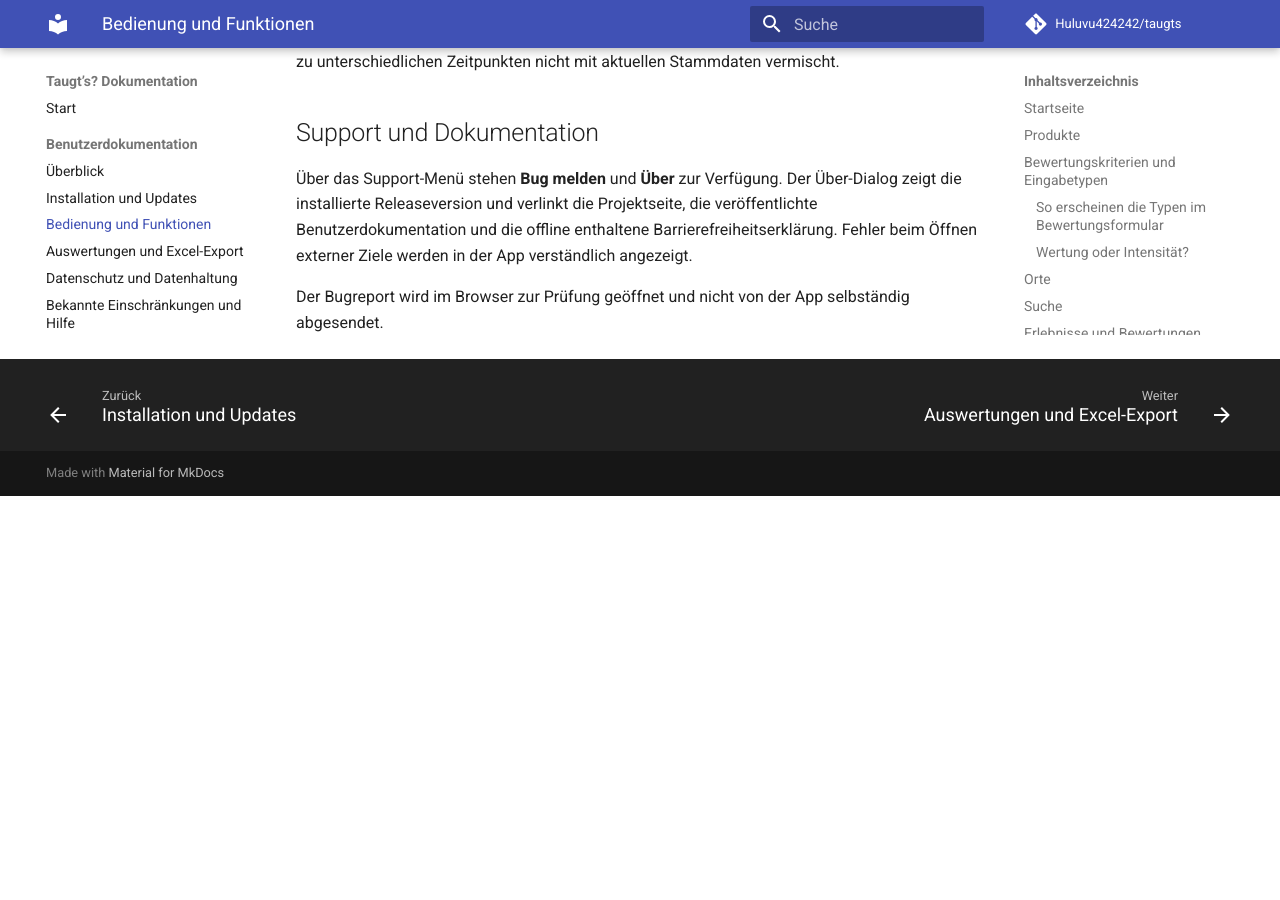
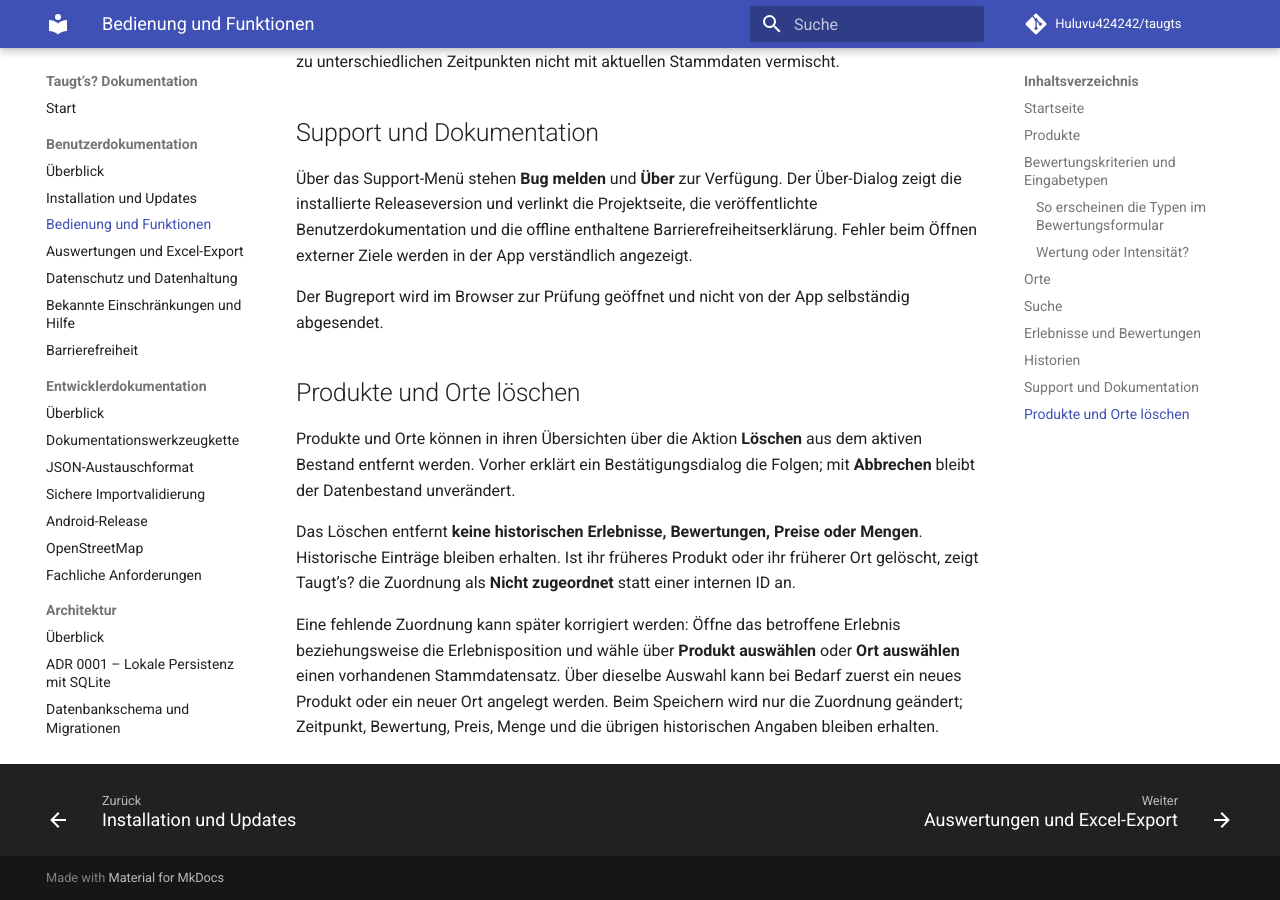
Before and after one commit to Huluvu424242/taugts, an MkDocs documentation site: the page built from docs/benutzer/bedienung.md, in a window 1280 px wide and 900 px high, scrolled down 3920 px. Built offline with MkDocs 1.6.1 and Material for MkDocs 9.7.7, drawn with Linux system fonts in a browser that asks for light colours; comment, search, counter and statistics services are not loaded; before the commit the page ends 4416 px from its top, so only the background shows below that.

Commit message:
Story #217: Löschung und Neuzuordnung dokumentieren

```diff
--- a/docs/benutzer/bedienung.md
+++ b/docs/benutzer/bedienung.md
@@ -82,3 +82,12 @@ Produkt- und Ortsverläufe zeigen historische Bewertungen mit Einzelwerten sowie
 Über das Support-Menü stehen **Bug melden** und **Über** zur Verfügung. Der Über-Dialog zeigt die installierte Releaseversion und verlinkt die Projektseite, die veröffentlichte Benutzerdokumentation und die offline enthaltene Barrierefreiheitserklärung. Fehler beim Öffnen externer Ziele werden in der App verständlich angezeigt.
 
 Der Bugreport wird im Browser zur Prüfung geöffnet und nicht von der App selbständig abgesendet.
+
+
+## Produkte und Orte löschen
+
+Produkte und Orte können in ihren Übersichten über die Aktion **Löschen** aus dem aktiven Bestand entfernt werden. Vorher erklärt ein Bestätigungsdialog die Folgen; mit **Abbrechen** bleibt der Datenbestand unverändert.
+
+Das Löschen entfernt **keine historischen Erlebnisse, Bewertungen, Preise oder Mengen**. Historische Einträge bleiben erhalten. Ist ihr früheres Produkt oder ihr früherer Ort gelöscht, zeigt Taugt’s? die Zuordnung als **Nicht zugeordnet** statt einer internen ID an.
+
+Eine fehlende Zuordnung kann später korrigiert werden: Öffne das betroffene Erlebnis beziehungsweise die Erlebnisposition und wähle über **Produkt auswählen** oder **Ort auswählen** einen vorhandenen Stammdatensatz. Über dieselbe Auswahl kann bei Bedarf zuerst ein neues Produkt oder ein neuer Ort angelegt werden. Beim Speichern wird nur die Zuordnung geändert; Zeitpunkt, Bewertung, Preis, Menge und die übrigen historischen Angaben bleiben erhalten.
```
